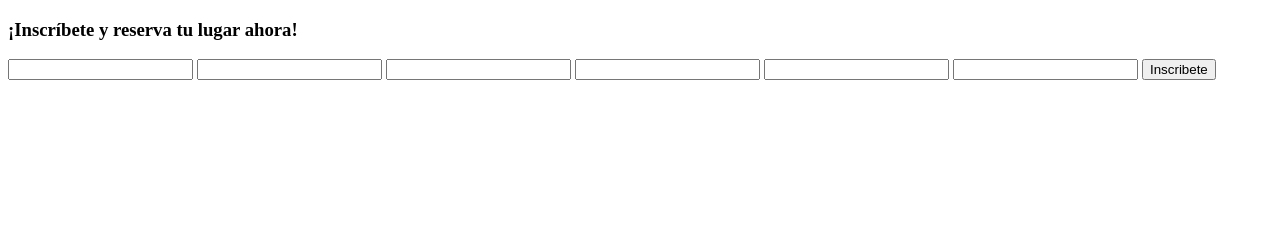
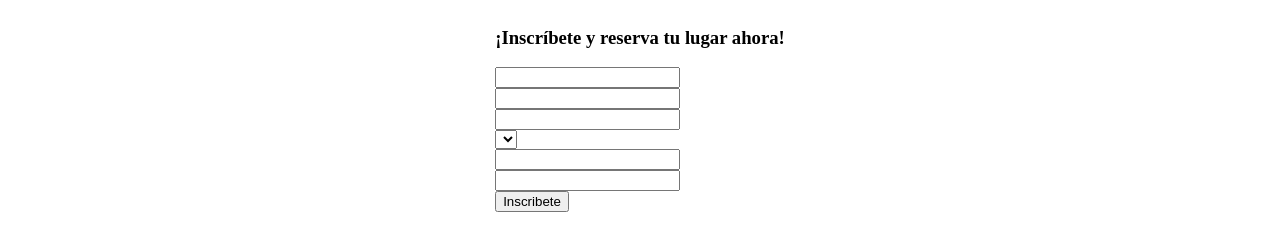
Before and after one commit to BrianMCiszewskiA/Virtual_Event, a plain HTML site: page index.html in a window 1280 px wide. Drawn offline with Linux system fonts and the light colour scheme.

Commit message:
Added Small things to Structure
modificado un poco la estructura base, agregando detalles, y empezando a maquetar con grid

```diff
--- a/css/main.css
+++ b/css/main.css
@@ -1,4 +1,36 @@
+body{
+    display: grid;
+    grid-template-areas:    'header'
+                            'main form'
+                            'otherDiv' /** pendiente poner nombre copado*/
+                            'footer';
+}
+header{
+    grid-area: header;
+}
+footer{
+    grid-area: footer;
+}
 
+.mainInfo{
+    grid-area: main;
+}
+.otherDiv{
+    grid-area: otherDiv;
+}
+
+#assistForm{
+    grid-area: form;
+    max-width: 50%;
+    display: grid;
+    grid-template-columns: 1fr;
+    z-index: 10; /** testing */
+}
+
+#assistForm form{
+    width: min-content;
+    /** modificar */
+}
 
 
 
--- a/index.html
+++ b/index.html
@@ -24,21 +24,23 @@
         <h3>¡Inscríbete y reserva tu lugar ahora!</h3>
         <form>
             <label></label>
-            <input>
+            <input type="text">
             <label></label>
-            <input>
+            <input type="text">
             <label></label>
-            <input>
+            <input type="text">
             <label></label>
-            <input>
+            <select>
+                <!-- traer con un api de paises-->
+            </select>
             <label></label>
-            <input>
+            <input type="text">
             <label></label>
-            <input>
+            <input type="text">
             <button type="submit">Inscribete</button>
         </form>
     </section>
-    <div>
+    <div class="otherDiv">
 
     </div>
     <footer>
```
